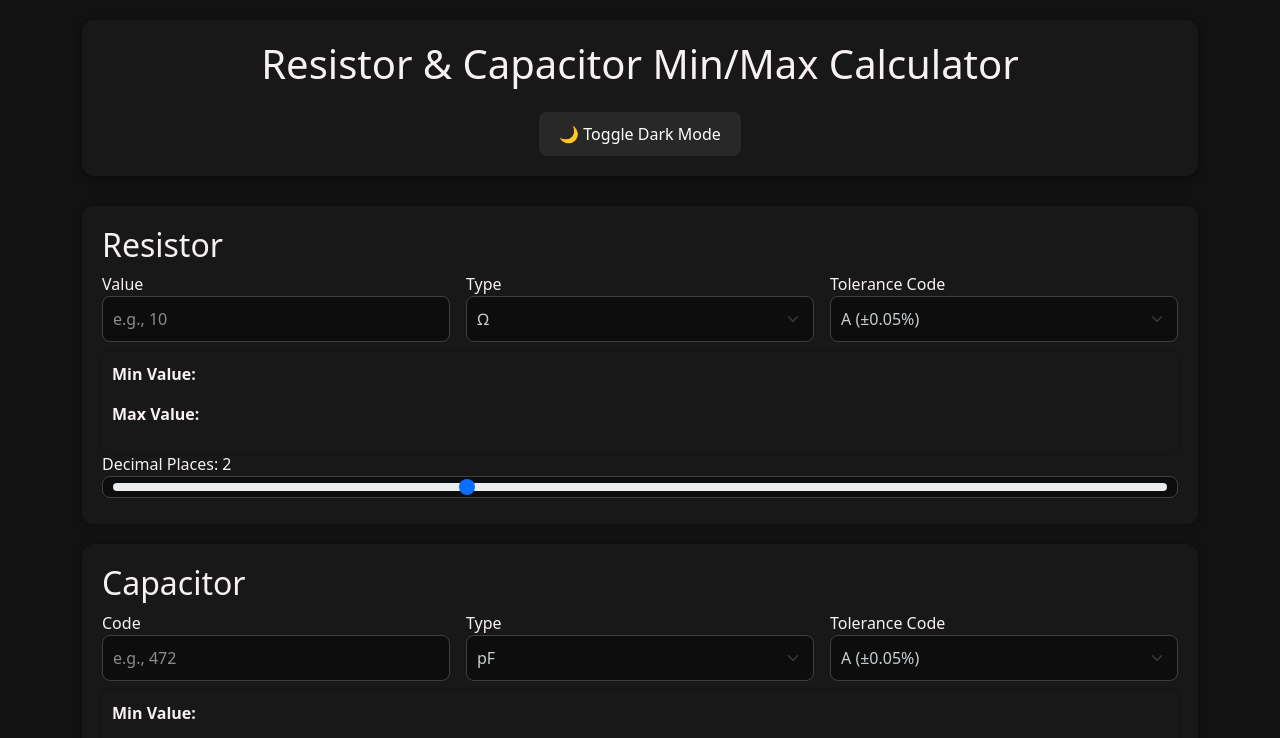
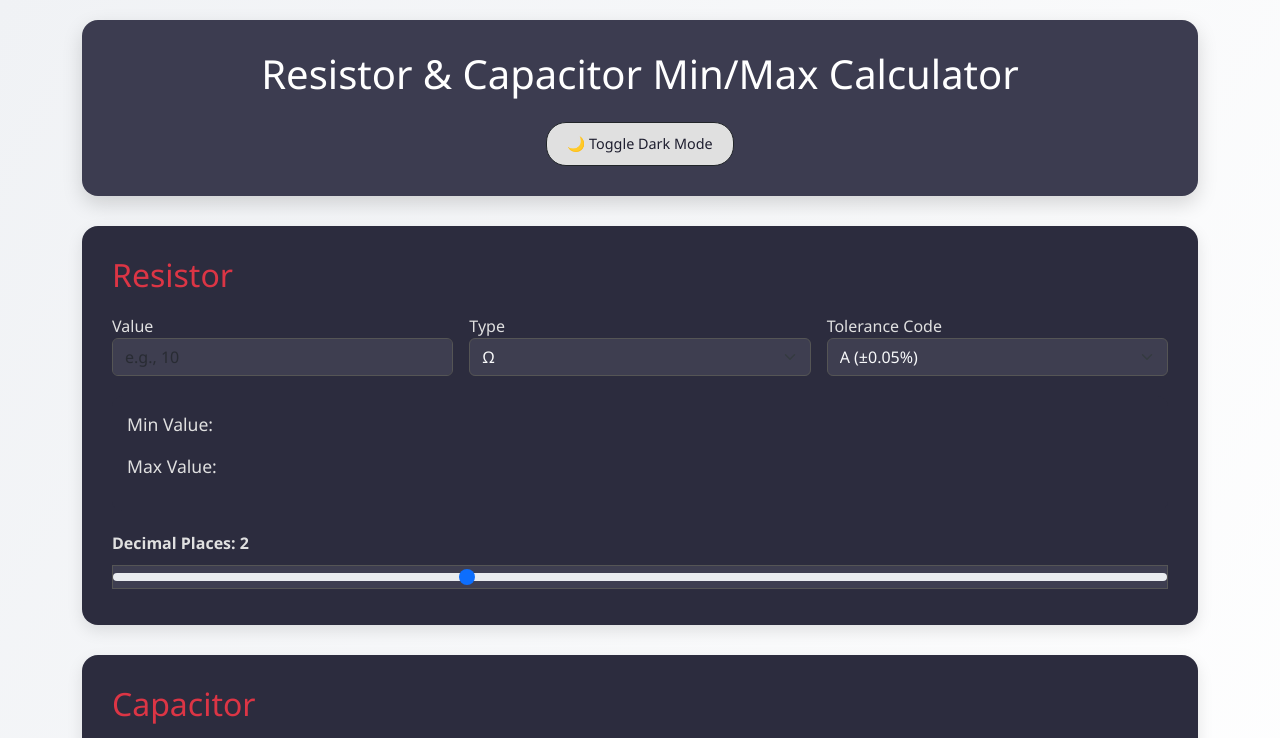
Before and after one commit to vandan100101/Resistor-Capacitor-Calculator, a plain HTML site: page index.html in a window 1280 px wide. Both pictures are taken after a click on the button "🌙 Toggle Dark Mode". Shown: the top 738 px of the page. Drawn offline with nearby package versions, Linux system fonts and the light colour scheme.

Commit message:
Update style.css

```diff
--- a/style.css
+++ b/style.css
@@ -1,202 +1,83 @@
     body {
-    background-color: #f8f9fa; /* Light gray background */
+      background: linear-gradient(120deg, #f0f2f5, #ffffff);
+      font-family: 'Segoe UI', Tahoma, Geneva, Verdana, sans-serif;
       padding: 20px;
     }
+
     .header {
-    background-color: #dc3545; /* Red header */
-    color: white; /* White text */
-    padding: 20px;
-    border-radius: 10px;
-    margin-bottom: 30px;
+      background-color: #dc3545;
+      color: white;
+      padding: 30px 20px;
+      border-radius: 16px;
       text-align: center;
-}
-.section {
-    background-color: white; /* White background for form sections */
-    margin-bottom: 30px;
-    padding: 20px;
-    border: 1px solid #ddd;
-    border-radius: 10px;
-    box-shadow: 0 4px 6px rgba(0, 0, 0, 0.1); /* Subtle shadow for depth */
-}
-.result {
-    margin-top: 20px;
-    font-weight: bold;
-    padding: 10px;
-    background-color: #f8f9fa; /* Light gray background for results */
-    border-radius: 5px;
-}
-.btn-primary {
-    background-color: #dc3545; /* Red button */
-    border: none;
-}
-.btn-primary:hover {
-    background-color: #c82333; /* Darker red on hover */
-}
-/* Dark mode background */
-.dark-mode {
-  background-color: #121212; /* Surface a0 */
-  color: #c8cfd2; /* Primary a0 */
+      box-shadow: 0 8px 20px rgba(0, 0, 0, 0.15);
     }
 
-/* Inputs, selects, textareas */
-.dark-mode input,
-.dark-mode select,
-.dark-mode textarea {
-  background-color: #0e0d0d; /* Surface a10 */
-  color: #c8cfd2; /* Primary a0 */
-  border: 1px solid #3f3f3f; /* Surface a20 */
-  border-radius: 8px;
-  padding: 10px;
-  transition: all 0.3s ease;
+    .section-container {
+      background-color: #fff;
+      border-radius: 16px;
+      box-shadow: 0 6px 16px rgba(0, 0, 0, 0.1);
+      padding: 30px;
+      margin-top: 30px;
     }
 
-/* Placeholder text */
-.dark-mode input::placeholder,
-.dark-mode textarea::placeholder {
-  color: #8b8b8b; /* Surface a50 */
+    .section-container h2 {
+      margin-bottom: 20px;
+      color: #dc3545;
     }
 
-/* Focus effect */
-.dark-mode input:focus,
-.dark-mode select:focus,
-.dark-mode textarea:focus {
-  border-color: #040404; /* Surface a30 */
-  box-shadow: 0 0 5px #fb1818;
-  background-color: #363737; /* Tonal a10 */
-  outline: none;
-  color: #ddd;
+    label {
+      font-weight: 500;
     }
 
-/* Buttons */
-.dark-mode button {
-  background-color: #282828; /* Custom Red you used */
-  color: #ffffff;
-  border: none;
-  border-radius: 8px;
-  padding: 10px 20px;
-  transition: background-color 0.3s ease;
+    .result {
+      background-color: #f0f2f5;
+      border-radius: 10px;
+      padding: 15px;
+      margin-top: 20px;
+      font-size: 1.1rem;
     }
 
-/* Button hover */
-.dark-mode button:hover {
-  background-color: #787474;
-  color: black;
+    .btn-dark {
+      border-radius: 20px;
+      padding: 10px 20px;
+      font-size: 0.9rem;
     }
 
-/* Dark Mode toggle button */
-#darkModeToggle {
-  background-color: #282828; /* Surface a10 */
-  color: #c8cfd2; /* Primary a0 */
-  border: 1px solid #3f3f3f; /* Surface a20 */
-  border-radius: 20px;
-  padding: 6px 14px;
-  font-size: 14px;
-  transition: all 0.3s ease;
+    .form-range {
+      margin-top: 10px;
     }
 
-/* Toggle hover */
-#darkModeToggle:hover {
-  background-color: #363737; /* Tonal a10 */
-  border-color: #575757; /* Surface a30 */
+    .precision-label {
+      font-weight: 600;
+      margin-top: 20px;
+      display: block;
     }
 
-/* Section container (Resistor and Capacitor) */
-.dark-mode .section-container {
-  background-color: #181818; /* Primary a30 */
-  color: #f8f1f1; /* Dark text for contrast */
-  border-radius: 12px;
-  padding: 20px;
-  margin-bottom: 20px;
-  box-shadow: 0 0 10px rgba(0,0,0,0.3); /* Optional: nice soft shadow */
-}
-/* Results area (for Capacitor and Resistor values) */
-.dark-mode .result {
-    background-color: #181818; /* Same as section-container for consistency */
-    color: #f8f1f1;
-    border-radius: 8px;
-    padding: 10px;
-    margin-top: 10px;
-    box-shadow: 0 0 5px rgba(0,0,0,0.2);
-}
-.dark-mode .header {
-    background-color: #181818; /* Same dark surface color */
-    color: #f8f1f1; /* Light text for contrast */
-    padding: 20px;
-    border-radius: 12px;
-    text-align: center;
-    box-shadow: 0 2px 8px rgba(0,0,0,0.5);
+    /* Dark Mode */
+    .dark-mode {
+      background-color: #1e1e2f;
+      color: #e0e0e0;
     }
 
-/* Section container */
-.section-container {
-    padding: 20px;
-    background: #f9f9f9;
-    border-radius: 12px;
-    margin-top: 20px;
-    box-shadow: 0 2px 8px rgba(0,0,0,0.1);
+    .dark-mode .section-container,
+    .dark-mode .result {
+      background-color: #2c2c3e;
+      color: #e0e0e0;
     }
 
-/* Table */
-.table {
-    width: 100%;
-    border-collapse: collapse;
+    .dark-mode .header {
+      background-color: #3c3c50;
     }
 
-.table th, .table td {
-    text-align: center;
-    padding: 12px;
-    border: 1px solid #ddd;
-    vertical-align: middle;
+    .dark-mode input,
+    .dark-mode select {
+      background-color: #3e3e50;
+      color: #f8f9fa;
+      border: 1px solid #555;
     }
 
-.table th {
-    background-color: #007bff;
-    color: white;
-    font-weight: bold;
+    .dark-mode .btn-dark {
+      background-color: #e0e0e0;
+      color: #1e1e2f;
     }
-
-.table td input[type="text"] {
-    width: 100%;
-    padding: 6px 8px;
-    border: 1px solid #ccc;
-    border-radius: 8px;
-    box-sizing: border-box;
-}
-
-/* Button */
-.btn {
-    background-color: #007bff;
-    color: white;
-    padding: 10px 16px;
-    border: none;
-    border-radius: 8px;
-    cursor: pointer;
-    font-size: 16px;
-}
-
-.btn:hover {
-    background-color: #0056b3;
-}
-
-/* Responsive Table */
-.table-responsive {
-    overflow-x: auto;
-}
-
-/* Slider styling */
-.form-range {
-    width: 100%;
-    height: 8px;
-    cursor: pointer;
-}
-
-/* Dark mode slider */
-.dark-mode .form-range::-webkit-slider-thumb {
-    background: #dc3545;
-}
-.dark-mode .form-range::-moz-range-thumb {
-    background: #dc3545;
-}
-.dark-mode .form-range::-ms-thumb {
-    background: #dc3545;
-}
```
Lines whose indentation alone changed are shown as unchanged.
